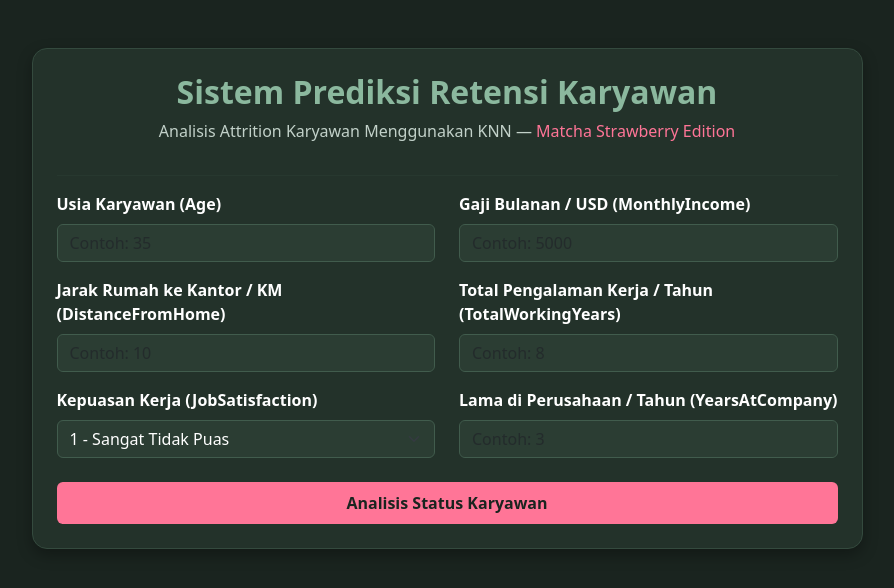
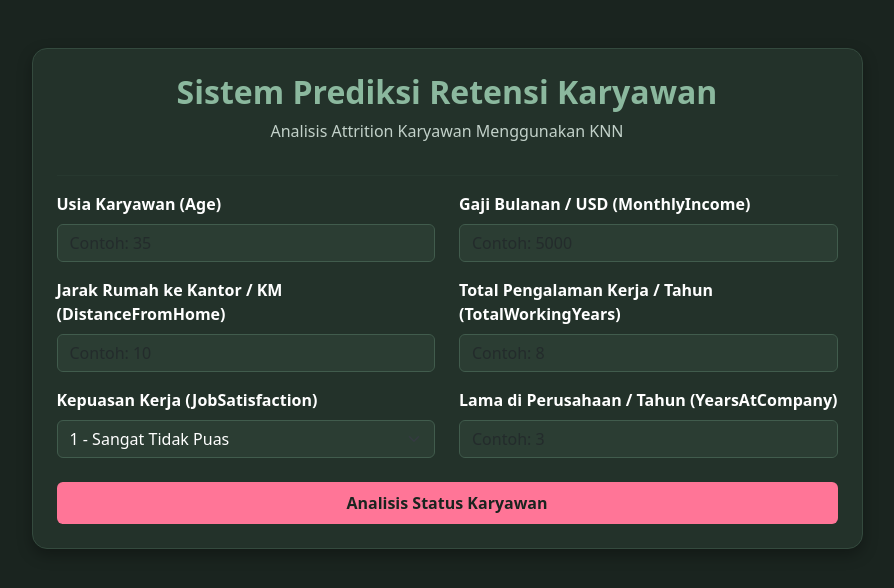
Before and after one commit to put85i/KNN, a Flask app: page / in a window 1280 px wide. Shown: the top 588 px of the page, without its empty margins (193-1087 px from the left). Run offline with Flask 3, Linux system fonts and the light colour scheme; parts of the project's set-up code (start-up, migrations or seed data) failed here and were passed over.

Commit message:
update app

```diff
--- a/templates/index.html
+++ b/templates/index.html
@@ -3,7 +3,7 @@
 <head>
     <meta charset="UTF-8">
     <meta name="viewport" content="width=device-width, initial-scale=1.0">
-    <title>Prediksi Retensi Karyawan - KNN Matcha Strawberry</title>
+    <title>Prediksi Retensi Karyawan - KNN</title>
     <link href="https://cdn.jsdelivr.net/npm/bootstrap@5.3.0/dist/css/bootstrap.min.css" rel="stylesheet">
     <script src="https://cdn.jsdelivr.net/npm/chart.js"></script>
 
@@ -69,7 +69,7 @@
 
             <div class="card p-4 mb-4">
                 <h2 class="text-center mb-2 text-matcha fw-bold">Sistem Prediksi Retensi Karyawan</h2>
-                <p class="text-muted text-center">Analisis Attrition Karyawan Menggunakan KNN — <span style="color: #ff7597;">Matcha Strawberry Edition</span></p>
+                <p class="text-muted text-center">Analisis Attrition Karyawan Menggunakan KNN <span>
                 <hr style="border-color: #344a3e;">
 
                 <form method="POST" action="/">
```
